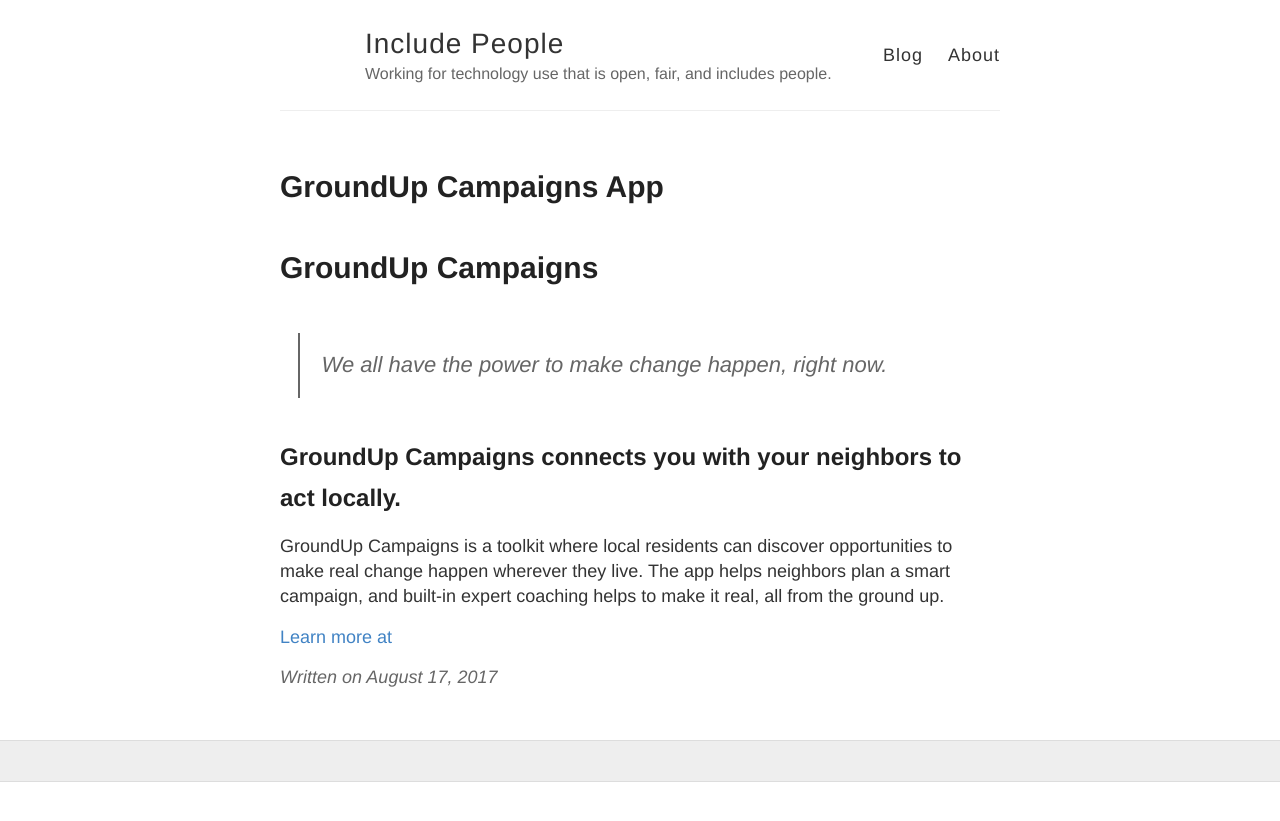
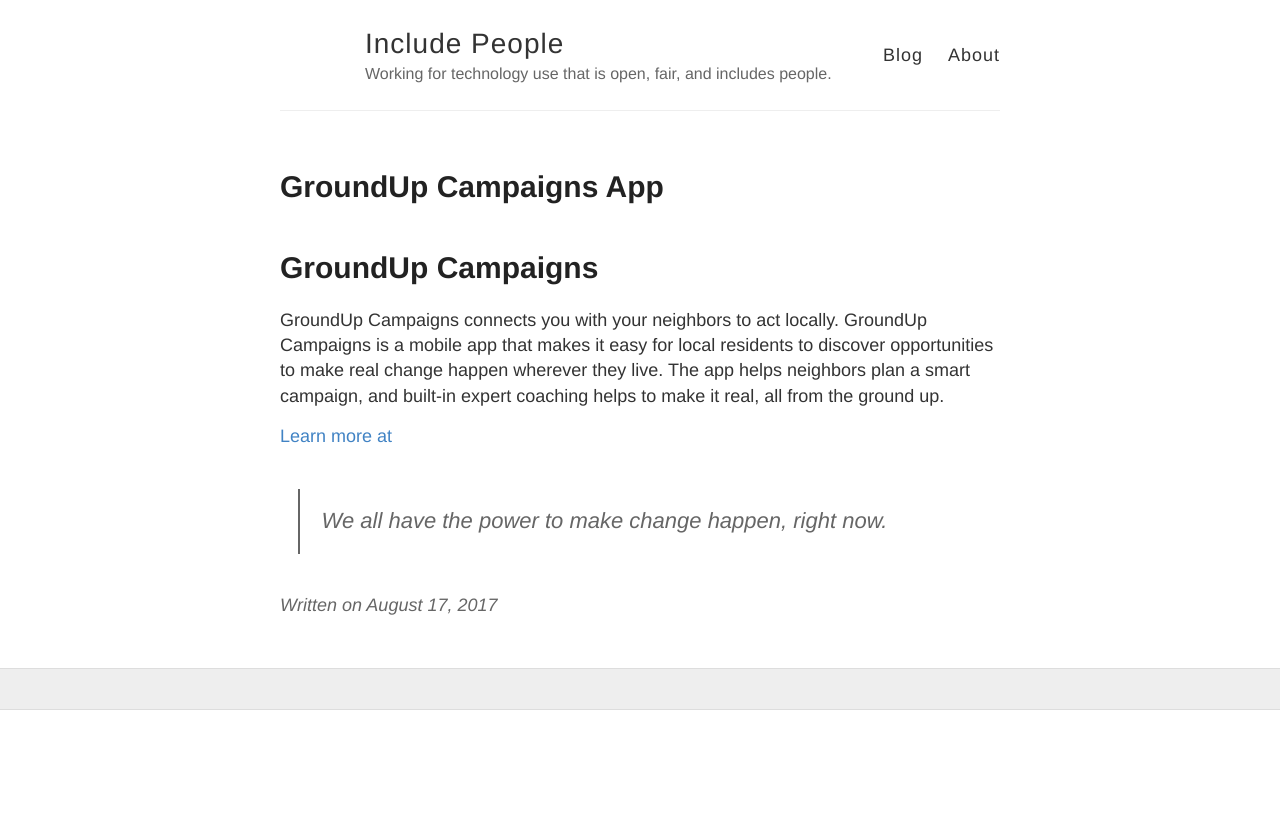
Before and after one commit to includepeople/includepeople.github.io, a Jekyll site: the page built from _posts/2017-08-17-GroundUp-Campaigns-App.md, in a window 1280 px wide. Shown: the top 821 px of the page. Built offline with Jekyll 4.4.1, drawn with Linux system fonts in a browser that asks for light colours.

Commit message:
Update 2017-08-17-GroundUp-Campaigns-App.md

```diff
--- a/_posts/2017-08-17-GroundUp-Campaigns-App.md
+++ b/_posts/2017-08-17-GroundUp-Campaigns-App.md
@@ -5,9 +5,9 @@
 
 # GroundUp Campaigns
 <!--break-->
-> We all have the power to make change happen, right now.
 
-## GroundUp Campaigns connects you with your neighbors to act locally.
-GroundUp Campaigns is a toolkit where local residents can discover opportunities to make real change happen wherever they live. The app helps neighbors plan a smart campaign, and built-in expert coaching helps to make it real, all from the ground up.
+GroundUp Campaigns connects you with your neighbors to act locally. GroundUp Campaigns is a mobile app that makes it easy for local residents to discover opportunities to make real change happen wherever they live. The app helps neighbors plan a smart campaign, and built-in expert coaching helps to make it real, all from the ground up.
 
 [Learn more at](http://groundupcampaigns.com)
+
+> We all have the power to make change happen, right now.
```
